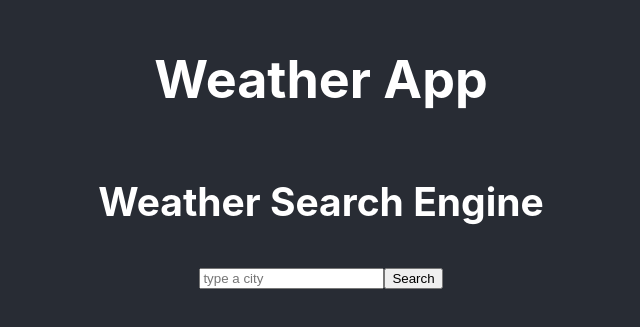
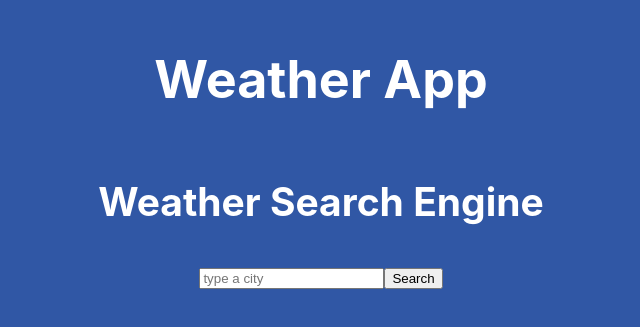
Before and after one commit to annats04/weather-react-app, a React (Create React App) app: page / in a window 1280 px wide. Shown: the part 249-576 px from the top of the page, without its empty margins (319-959 px from the left). Built offline with nearby package versions, Linux system fonts and the light colour scheme.

Commit message:
changed background color

```diff
--- a/src/App.css
+++ b/src/App.css
@@ -14,7 +14,7 @@
 }
 
 .App-header {
-  background-color: #282c34;
+  background-color: #3057a5;
   min-height: 100vh;
   display: flex;
   flex-direction: column;
```
